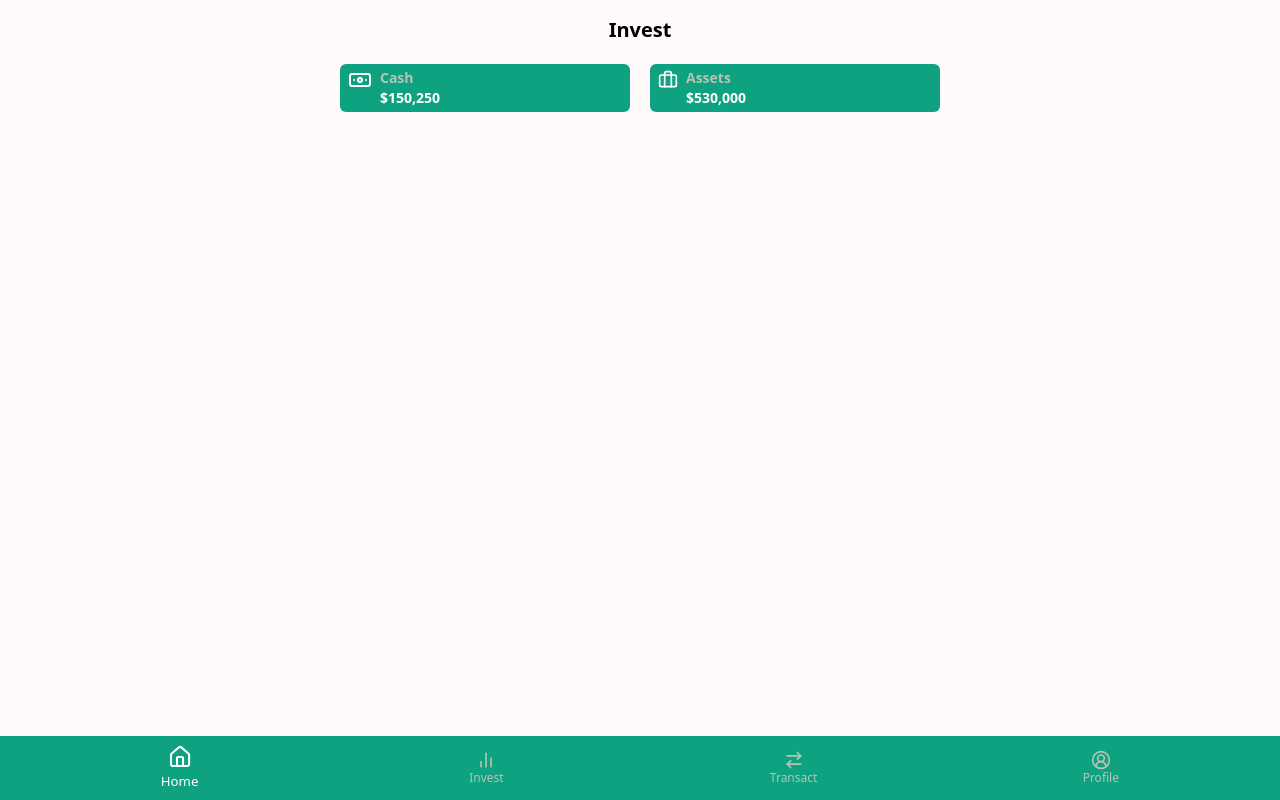
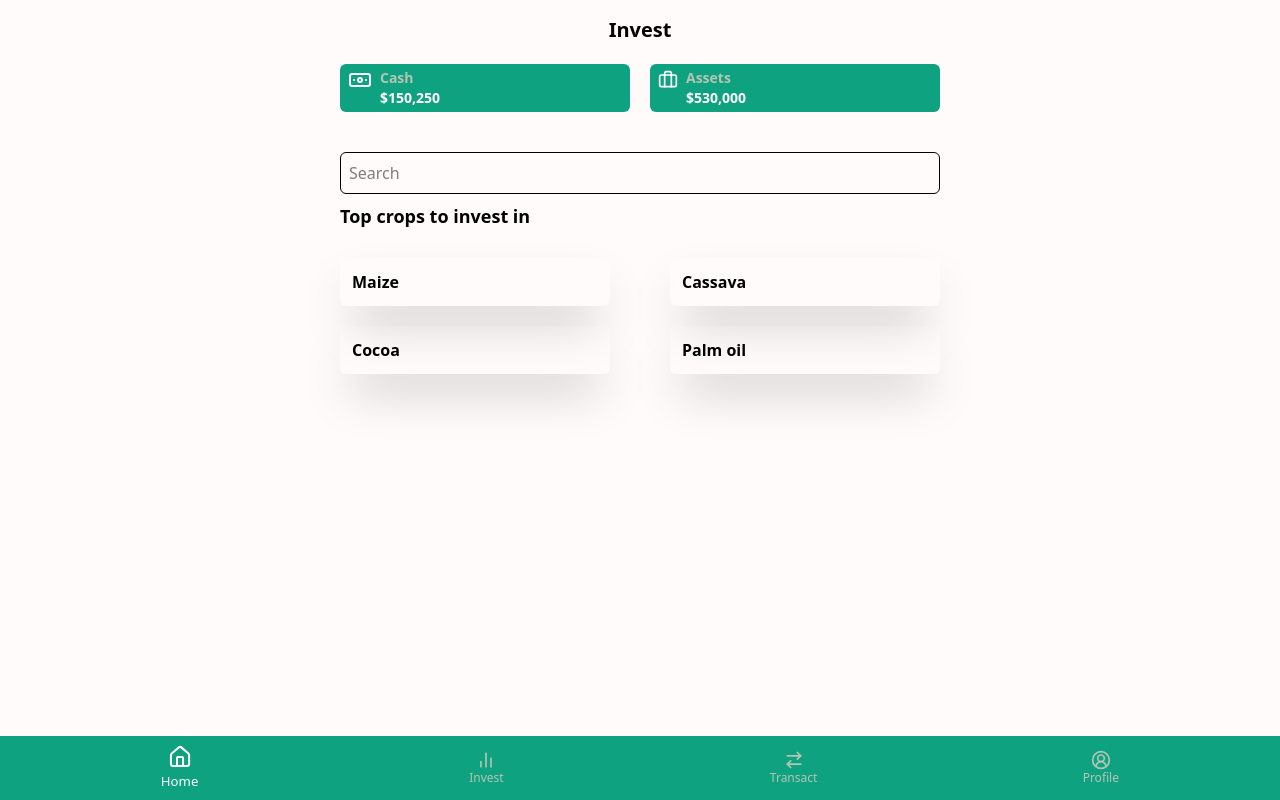
Before and after one commit to SmartFarmerNg/Smart-Farmer, a React (Vite) app: page /dashboard in a window 1280 px wide. Built offline with nearby package versions, Linux system fonts and the light colour scheme; no server answers; sample sign-in values are in the browser's storage.

Commit message:
update animation

```diff
--- a/src/pages/Dashboard.jsx
+++ b/src/pages/Dashboard.jsx
@@ -24,7 +24,7 @@ const Dashboard = () => {
                 });
             } else {
                 // If no user is logged in, redirect to the login page
-                navigate('/login');
+                navigate('/sign-in');
             }
             setLoading(false); // Set loading to false once the user data is fetched
         });
@@ -34,7 +34,10 @@ const Dashboard = () => {
     }, [navigate]);
 
     if (loading) {
-        return <Barloader />; // Show a loading indicator while checking auth state
+        return <>
+            <Barloader /> {/*  Show a loading indicator while checking auth state */}
+            <Footer page='dashboard' />
+        </>
     }
 
     return (
@@ -56,6 +59,24 @@ const Dashboard = () => {
                     </div>
                 </button>
             </div>
+            <section className='w-full md:w-[70%] lg:w-[50%] p-5'>
+                <input type="text" className='w-full p-2 border rounded-md' placeholder='Search' />
+                <h1 className='text-lg font-bold mt-2'>Top crops to invest in</h1>
+                <div className='flex flex-wrap items-center justify-between mt-2'>
+                    <div className='flex items-center gap-2 w-[45%] mt-5 rounded-md shadow-2xl p-3'>
+                        <h2 className='font-semibold'>Maize</h2>
+                    </div>
+                    <div className='flex items-center gap-2 w-[45%] mt-5 rounded-md shadow-2xl p-3'>
+                        <h2 className='font-semibold'>Cassava</h2>
+                    </div>
+                    <div className='flex items-center gap-2 w-[45%] mt-5 rounded-md shadow-2xl p-3 borde'>
+                        <h2 className='font-semibold'>Cocoa</h2>
+                    </div>
+                    <div className='flex items-center gap-2 w-[45%] mt-5 rounded-md shadow-2xl p-3'>
+                        <h2 className='font-semibold'>Palm oil</h2>
+                    </div>
+                </div>
+            </section>
             <Footer page='dashboard' />
         </div>
     );
--- a/src/pages/Deposit.jsx
+++ b/src/pages/Deposit.jsx
@@ -36,7 +36,7 @@ const Deposit = () => {
 
 
     return (
-        <div className=' bg-[#FFFBFA] w-full font-serif'>
+        <div className=' bg-[#FFFBFA] w-full font-sans'>
             <div className='h-screen flex flex-col w-full md:w-[70%] lg:w-[50%] p-5 m-auto gap-3'>
                 <header className='w-full mb-5 flex items-center justify-between'>
                     <button onClick={() => navigate('/profile')} className='mr-auto cursor-pointer'>
@@ -47,27 +47,27 @@ const Deposit = () => {
                     <h1 className='text-2xl font-bold text-[#0FA280]'>Deposit</h1>
                 </div>
                 <motion.button
-                    initial={{ opacity: 0, transform: 'translateX(-100px)' }}
+                    initial={{ opacity: 0, transform: 'translateX(100px)' }}
                     animate={{ opacity: 1, transform: 'translateX(0)' }}
                     transition={{
                         duration: 0.8,
                         delay: 0.1,
                         ease: [0, 0.71, 0.2, 1.01],
                     }}
-                    className='flex justify-between items-center border-2 border-[#0FA280] rounded-lg p-5 cursor-pointer'>
-                    <h1 className='font-bold text-xl'>Deposit via Paystack</h1>
+                    className='flex justify-between items-center border-2 border-[#0FA280] rounded-lg p-3 cursor-pointer'>
+                    <h1 className='font-bold'>Deposit via Paystack</h1>
                     <ArrowRight className='text-[#0FA280] w-6 h-6' />
                 </motion.button>
                 <motion.button
-                    initial={{ opacity: 0, transform: 'translateX(-100px)' }}
+                    initial={{ opacity: 0, transform: 'translateX(100px)' }}
                     animate={{ opacity: 1, transform: 'translateX(0)' }}
                     transition={{
                         duration: 0.8,
                         delay: 0.2,
                         ease: [0, 0.71, 0.2, 1.01],
                     }}
-                    className='flex justify-between items-center border-2 border-[#0FA280] rounded-lg p-5 cursor-pointer'>
-                    <h1 className='font-bold text-xl'>Deposit via Bank Transfer</h1>
+                    className='flex justify-between items-center border-2 border-[#0FA280] rounded-lg p-3 cursor-pointer'>
+                    <h1 className='font-bold'>Deposit via Bank Transfer</h1>
                     <ArrowRight className='text-[#0FA280] w-6 h-6' />
                 </motion.button>
             </div>
--- a/src/pages/Login.jsx
+++ b/src/pages/Login.jsx
@@ -79,7 +79,7 @@ const Login = () => {
       {isLoading && <Barloader />}
       <ToastContainer
         position="top-right"
-        autoClose={5000}
+        autoClose={2300}
         hideProgressBar={false}
         newestOnTop={false}
         closeOnClick
--- a/src/pages/Profile.jsx
+++ b/src/pages/Profile.jsx
@@ -1,5 +1,5 @@
 import { onAuthStateChanged } from 'firebase/auth';
-import { ArrowDownLeft, ArrowLeft, ArrowRightLeft, ArrowUpRight, Bell, ChartNoAxesColumn, Home, User } from 'lucide-react'
+import { ArrowDownLeft, ArrowLeft, ArrowRightLeft, ArrowUpRight, Bell, ChartNoAxesColumn, Home, LogOut, User } from 'lucide-react'
 import React, { useEffect, useState } from 'react'
 import { auth } from '../firebase';
 import { useNavigate } from 'react-router-dom';
@@ -13,6 +13,7 @@ const Profile = () => {
     const navigate = useNavigate();
     const [user, setUser] = useState(null); // State to store the logged-in user's data
     const [loading, setLoading] = useState(true); // State to track loading status
+    const [isLogginOut, setIsLogginout] = useState(false); // State to track loading status
 
     useEffect(() => {
         // Set up the Firebase auth state observer
@@ -27,7 +28,7 @@ const Profile = () => {
                 });
             } else {
                 // If no user is logged in, redirect to the login page
-                navigate('/login');
+                navigate('/sign-in');
             }
             console.log(currentUser);
 
@@ -39,15 +40,27 @@ const Profile = () => {
     }, [navigate]);
 
     if (loading) {
-        return <Barloader />; // Show a loading indicator while checking auth state
+        return <>
+            <Barloader /> {/* // Show a loading indicator while checking auth state */}
+            <Footer page='dashboard' />
+        </>
     }
+
+    const handleLogout = () => {
+        setIsLogginout(true)
+        setTimeout(() => {
+            auth.signOut();
+        }, 1000);
+    };
     return (
         <div className=' bg-[#FFFBFA] w-full font-sans'>
+            {isLogginOut && <Barloader />}
             <div className='h-screen flex flex-col w-full md:w-[70%] lg:w-[50%] py-5 m-auto'>
-                <header className='w-full mb-5 flex items-center justify-between px-5'>
+                <header className='w-full mb-5 flex items-center gap-3 px-5'>
                     <button onClick={() => navigate('/dashboard')}>
                         <ArrowLeft className='text-black w-6 h-6' />
                     </button>
+                    <LogOut onClick={() => handleLogout()} className='text-black w-6 h-6 ml-auto' />
                     <Bell className='text-black w-6 h-6' />
                 </header>
                 <div className='flex flex-col items-center gap-1 mr-auto px-5'>
```
